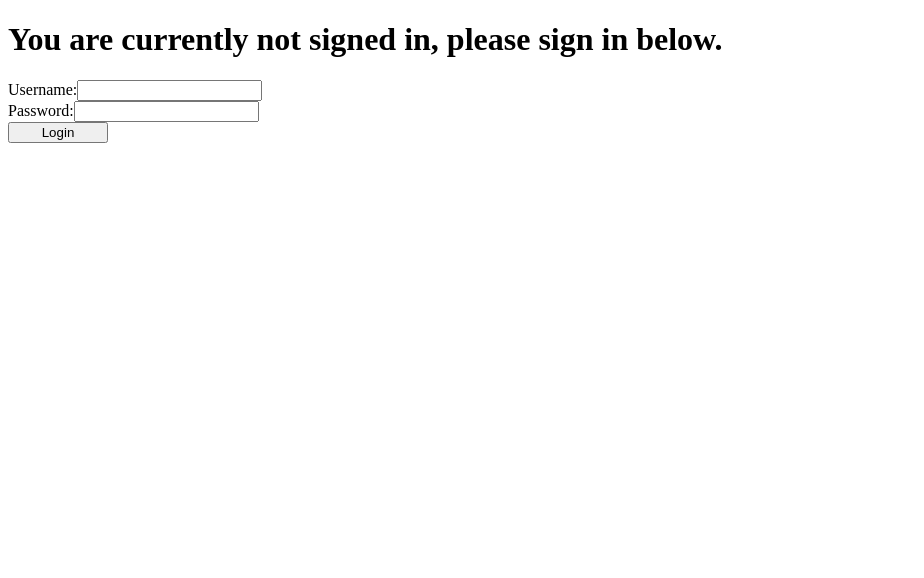
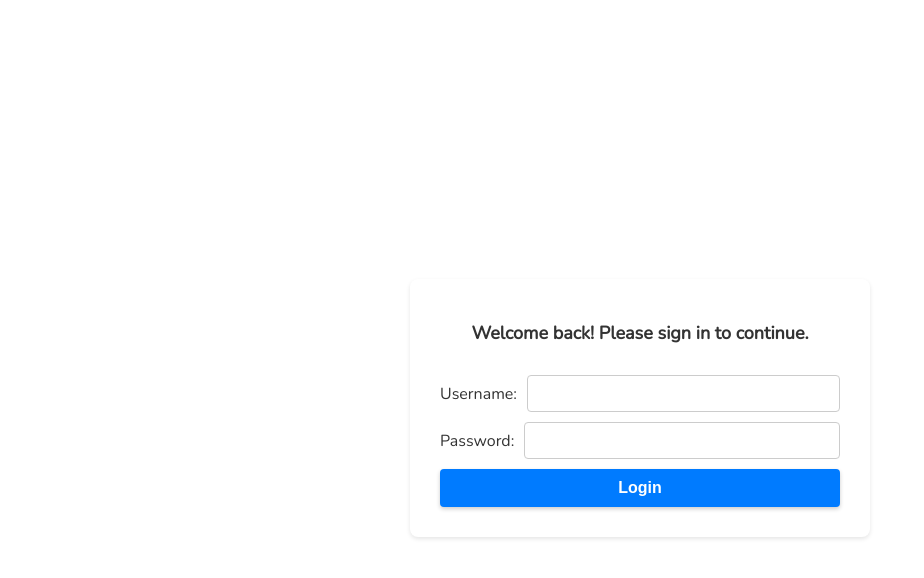
Before and after one commit to laterNaT/chat-app, a React (Vite) app in the folder frontend/: page /login in a window 1280 px wide. Shown: the top 578 px of the page, without its empty margins (0-924 px from the left). Built offline with nearby package versions, Linux system fonts and the light colour scheme.

Commit message:
Add styling

```diff
--- a/frontend/package.json
+++ b/frontend/package.json
@@ -23,6 +23,7 @@
     "eslint": "^8.44.0",
     "eslint-plugin-react-hooks": "^4.6.0",
     "eslint-plugin-react-refresh": "^0.4.1",
+    "sass": "^1.64.1",
     "typescript": "^5.0.2",
     "vite": "^4.4.0"
   }
--- a/frontend/src/App.tsx
+++ b/frontend/src/App.tsx
@@ -10,6 +10,7 @@ import {
 import Login from "./pages/Login";
 import ProtectedPage from "./pages/ProtectedPage";
 import Root from "./pages/Root";
+import "./styles/Global.scss";
 
 const ProtectedRoute = ({ children }: { children: React.ReactNode }) => {
   const { session } = useAuthentication();
--- a/frontend/src/components/TopNavBar.tsx
+++ b/frontend/src/components/TopNavBar.tsx
@@ -1,5 +1,6 @@
 import { Link } from "react-router-dom";
 import { useAuthentication } from "../context/AuthenticationContext";
+import "../styles/TopNavBar.scss";
 
 export default function TopNavBar() {
   const { handleLogout } = useAuthentication();
@@ -13,30 +14,27 @@ export default function TopNavBar() {
   };
 
   return (
-    <ul
-      style={{
-        display: "flex",
-        listStyle: "none",
-      }}
-    >
-      <div
-        style={{
-          display: "flex",
-          flexGrow: 1,
-          justifyContent: "center",
-          gap: 20,
-        }}
-      >
-        <li>
-          <Link to="/home">Home</Link>
+    <nav className="navbar">
+      <ul className="navbar-nav">
+        <li className="nav-item">
+          <Link to="/home" className="nav-link">
+            Home
+          </Link>
         </li>
-        <li>
-          <Link to="/home/profile">Profile</Link>
+        <li className="nav-item">
+          <Link to="/home/profile" className="nav-link">
+            Profile
+          </Link>
         </li>
-      </div>
-      <li>
-        <button onClick={() => void logout()}>Logout</button>
-      </li>
-    </ul>
+        <li className="nav-item">
+          <button
+            className="nav-link logout-button"
+            onClick={() => void logout()}
+          >
+            Logout
+          </button>
+        </li>
+      </ul>
+    </nav>
   );
 }
--- a/frontend/src/pages/Login.tsx
+++ b/frontend/src/pages/Login.tsx
@@ -1,6 +1,7 @@
 import { useEffect, useState } from "react";
 import { useNavigate } from "react-router-dom";
 import { useAuthentication } from "../context/AuthenticationContext";
+import "../styles/Login.scss";
 
 export default function Login() {
   const { session } = useAuthentication();
@@ -26,13 +27,10 @@ export default function Login() {
   }, [session, navigate]);
 
   return (
-    <div>
-      <h1>You are currently not signed in, please sign in below.</h1>
-      <form
-        method="POST"
-        style={{ display: "flex", flexDirection: "column" }}
-        onSubmit={handleSubmit}
-      >
+    <div className="container">
+      <div className="login-form">
+        <h1>Welcome back! Please sign in to continue.</h1>
+        <form method="POST" onSubmit={handleSubmit}>
           <label>
             Username:
             <input
@@ -49,11 +47,12 @@ export default function Login() {
               onChange={(e) => setPassword(e.target.value)}
             />
           </label>
-        <button type="submit" style={{ width: "100px" }}>
+          <button type="submit" className="button">
             Login
           </button>
-        {error && <p style={{ color: "red" }}>{error}</p>}
+          {error && <p className="error-message">{error} 🚨️</p>}
         </form>
+      </div>
     </div>
   );
 }
--- /dev/null
+++ b/frontend/src/styles/Global.scss
@@ -0,0 +1,45 @@
+@import url("https://fonts.googleapis.com/css2?family=Nunito");
+
+body {
+  font-family: "Nunito", sans-serif;
+}
+
+.button {
+  display: inline-block;
+  text-decoration: none;
+  padding: 10px 20px;
+  border-radius: 4px;
+  font-size: 16px;
+  font-weight: bold;
+  text-align: center;
+  color: #ffffff;
+  background-color: #007bff;
+  box-shadow: 0 2px 4px rgba(0, 0, 0, 0.2);
+  transition: background-color 0.2s ease, transform 0.2s ease;
+
+  &:hover {
+    background-color: #0056b3;
+    transform: translateY(-2px);
+    box-shadow: 0 4px 8px rgba(0, 0, 0, 0.2);
+  }
+
+  &:active {
+    transform: translateY(0);
+    box-shadow: 0 2px 4px rgba(0, 0, 0, 0.2);
+  }
+}
+
+button {
+  border: none;
+  background: none;
+  cursor: pointer;
+  padding: 0;
+  outline: none;
+}
+
+.danger {
+  background-color: #dc3545;
+  &:hover {
+    background-color: #c82333;
+  }
+}
--- /dev/null
+++ b/frontend/src/styles/Login.scss
@@ -0,0 +1,53 @@
+.container {
+  display: flex;
+  justify-content: center;
+  align-items: center;
+  height: 100vh;
+}
+
+.login-form {
+  background-color: #fff;
+  padding: 30px;
+  border-radius: 8px;
+  box-shadow: 0 2px 4px rgba(0, 0, 0, 0.1);
+  max-width: 400px;
+  width: 100%;
+
+  h1 {
+    text-align: center;
+    margin-bottom: 30px;
+    color: #333;
+    font-size: large;
+  }
+
+  form {
+    display: flex;
+    flex-direction: column;
+  }
+
+  label {
+    margin-bottom: 10px;
+    color: #333;
+    display: flex;
+    align-items: center;
+    gap: 10px;
+  }
+
+  input {
+    padding: 10px;
+    border: 1px solid #ccc;
+    border-radius: 4px;
+    flex: 1;
+
+    &:focus {
+      outline: none;
+      border-color: #007bff;
+    }
+  }
+}
+
+p.error-message {
+  color: red;
+  margin-top: 10px;
+  text-align: center;
+}
--- /dev/null
+++ b/frontend/src/styles/TopNavBar.scss
@@ -0,0 +1,36 @@
+.nav-link {
+  text-decoration: none;
+  color: #212121;
+  font-size: 1rem;
+  transition: color 0.3s ease;
+
+  &:hover,
+  &:focus {
+    color: #007bff;
+  }
+}
+
+.logout-button {
+  color: #dc3545;
+
+  &:hover,
+  &:focus {
+    color: #c82333;
+  }
+}
+
+.navbar {
+  width: 100%;
+  background-color: #f8f9fa;
+  padding: 0.5rem 1rem;
+  box-shadow: 0px 2px 15px rgba(0, 0, 0, 0.1);
+
+  .navbar-nav {
+    display: flex;
+    justify-content: space-evenly;
+    align-items: center;
+    list-style: none;
+    padding: 0;
+    margin: 0;
+  }
+}
```
Also changed, not shown: 1 other file (tests, documents, lock files or other folders). Lines whose indentation alone changed are shown as unchanged.
